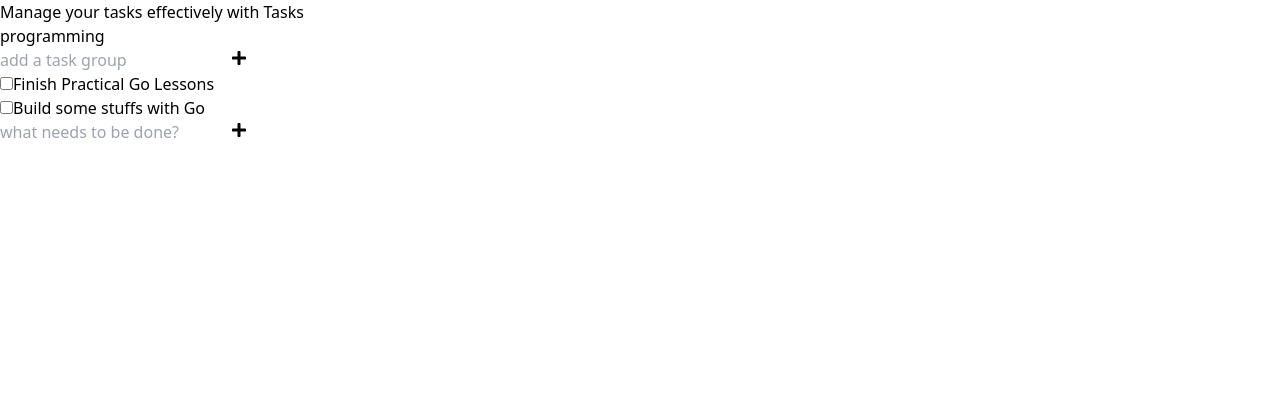
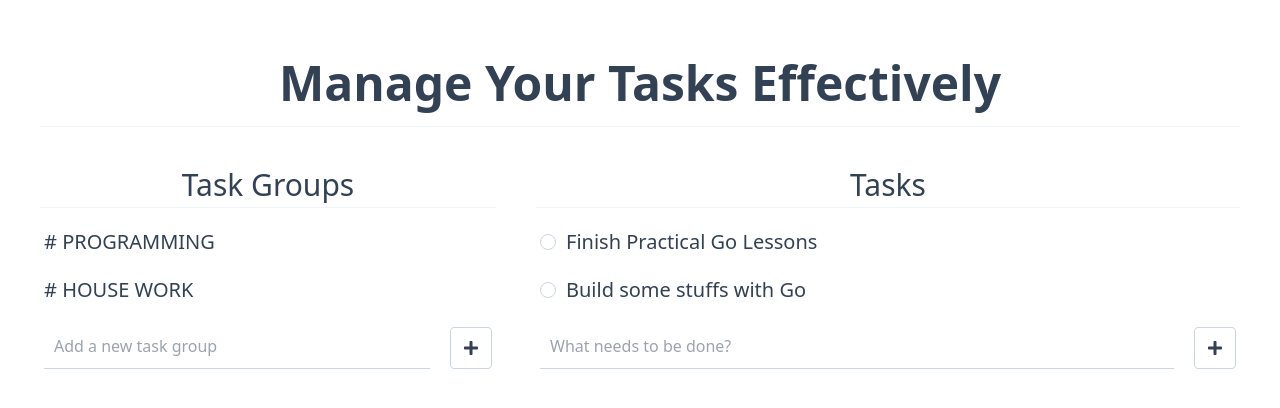
Before and after one commit to utshodebravestone/tasks, a React (Vite) app: page / in a window 1280 px wide. Shown: the top 408 px of the page. Built offline with nearby package versions, Linux system fonts and the light colour scheme.

Commit message:
Added styles and 'lil bit a' interaction

```diff
--- a/src/components/App.tsx
+++ b/src/components/App.tsx
@@ -9,12 +9,16 @@ import TaskList from "./TaskList";
 const App: FC = () => (
   <AppContextProvider>
     <TaskContextProvider>
-      <h1>Manage your tasks effectively with Tasks</h1>
-      <div>
-        <TaskGroups />
-      </div>
-      <div>
-        <TaskList />
+      <div className="h-screen w-screen p-10 grid grid-cols-5 grid-rows-6 gap-10 text-slate-700">
+        <h1 className="col-span-5 row-span-1 flex justify-center items-center text-5xl font-bold border-b border-slate-100">
+          Manage Your Tasks Effectively
+        </h1>
+        <div className="col-span-2 row-span-5">
+          <TaskGroups />
+        </div>
+        <div className="col-span-3 row-span-5">
+          <TaskList />
+        </div>
       </div>
     </TaskContextProvider>
   </AppContextProvider>
--- a/src/components/Task/index.tsx
+++ b/src/components/Task/index.tsx
@@ -5,9 +5,9 @@ const Task: FC<{ task: TaskType }> = ({ task: initialTask }) => {
   const [task, setTask] = useState(initialTask);
 
   return (
-    <div>
-      <input type="checkbox" id={task.id.toString()} />
-      <label htmlFor={task.id.toString()}>{task.name}</label>
+    <div className="flex items-center gap-2.5 text-xl font-light cursor-pointer">
+      <div className="h-4 w-4 border border-slate-300 rounded-3xl"></div>
+      <p>{task.name}</p>
     </div>
   );
 };
--- a/src/components/TaskGroups/index.tsx
+++ b/src/components/TaskGroups/index.tsx
@@ -5,18 +5,42 @@ import useTaskContext from "../../hooks/useTaskContext";
 import useAppContext from "../../hooks/useAppContext";
 
 const TaskGroups: FC = () => {
-  const { activeTaskGroupId } = useAppContext();
+  const { activeTaskGroupId, setActiveTaskGroupId } = useAppContext();
   const taskContext = useTaskContext();
-  const [taskGroup, setTaskGroup] = useState(
-    taskContext.taskGroups[activeTaskGroupId]
-  );
+  const [taskGroups, setTaskGroups] = useState(taskContext.taskGroups);
 
   return (
-    <div>
-      <h1>{taskGroup.name}</h1>
-      <form onSubmit={(e) => e.preventDefault()}>
-        <input type="text" placeholder="add a task group" />
-        <button>
+    <div className="">
+      <h1 className="mb-5 pb-1 text-center text-3xl font-medium border-b border-slate-100">
+        Task Groups
+      </h1>
+      <ul className="px-1">
+        {taskGroups.map((taskGroup) => (
+          <li
+            onClick={() => {
+              setActiveTaskGroupId(taskGroups.indexOf(taskGroup));
+            }}
+            className={`${
+              taskGroup.id === taskGroups[activeTaskGroupId].id
+                ? "font-medium"
+                : "font-light"
+            } mb-5 text-xl cursor-pointer hover:font-medium transition-all duration-300 ease-in-out`}
+            key={taskGroup.id}
+          >
+            <p># {taskGroup.name.toUpperCase()}</p>
+          </li>
+        ))}
+      </ul>
+      <form
+        onSubmit={(e) => e.preventDefault()}
+        className="px-1 flex justify-between items-end gap-5"
+      >
+        <input
+          className="w-full p-2.5 border-b border-slate-300 focus:outline-none hover:border-b-2"
+          type="text"
+          placeholder="Add a new task group"
+        />
+        <button className="p-3 border border-slate-300 rounded hover:border-2">
           <FaPlus />
         </button>
       </form>
--- a/src/components/TaskList/index.tsx
+++ b/src/components/TaskList/index.tsx
@@ -1,10 +1,10 @@
-import { FC, useState } from "react";
+import { FC, useEffect, useState } from "react";
 import { FaPlus } from "react-icons/fa";
-
-import Task from "../Task";
 
 import useTaskContext from "../../hooks/useTaskContext";
 import useAppContext from "../../hooks/useAppContext";
+
+import Task from "../Task";
 
 const TaskList: FC = () => {
   const { activeTaskGroupId } = useAppContext();
@@ -14,20 +14,36 @@ const TaskList: FC = () => {
     taskContext.taskGroups[activeTaskGroupId].tasks
   );
 
+  useEffect(() => {
+    setTasks(taskContext.taskGroups[activeTaskGroupId].tasks);
+  }, [activeTaskGroupId]);
+
   return (
-    <ul>
+    <div>
+      <h1 className="mb-5 pb-1 text-center text-3xl font-medium border-b border-slate-100">
+        Tasks
+      </h1>
+      <ul className="px-1">
         {tasks.map((task) => (
+          <li className="mb-5" key={task.id}>
             <Task task={task} />
+          </li>
         ))}
-      <li>
-        <form onSubmit={(e) => e.preventDefault()}>
-          <input type="text" placeholder="what needs to be done?" />
-          <button>
+      </ul>
+      <form
+        onSubmit={(e) => e.preventDefault()}
+        className="px-1 flex justify-between items-end gap-5"
+      >
+        <input
+          className="w-full p-2.5 border-b border-slate-300 focus:outline-none hover:border-b-2"
+          type="text"
+          placeholder="What needs to be done?"
+        />
+        <button className="p-3 border border-slate-300 rounded hover:border-2">
           <FaPlus />
         </button>
       </form>
-      </li>
-    </ul>
+    </div>
   );
 };
 
```
Lines whose indentation alone changed are shown as unchanged.
